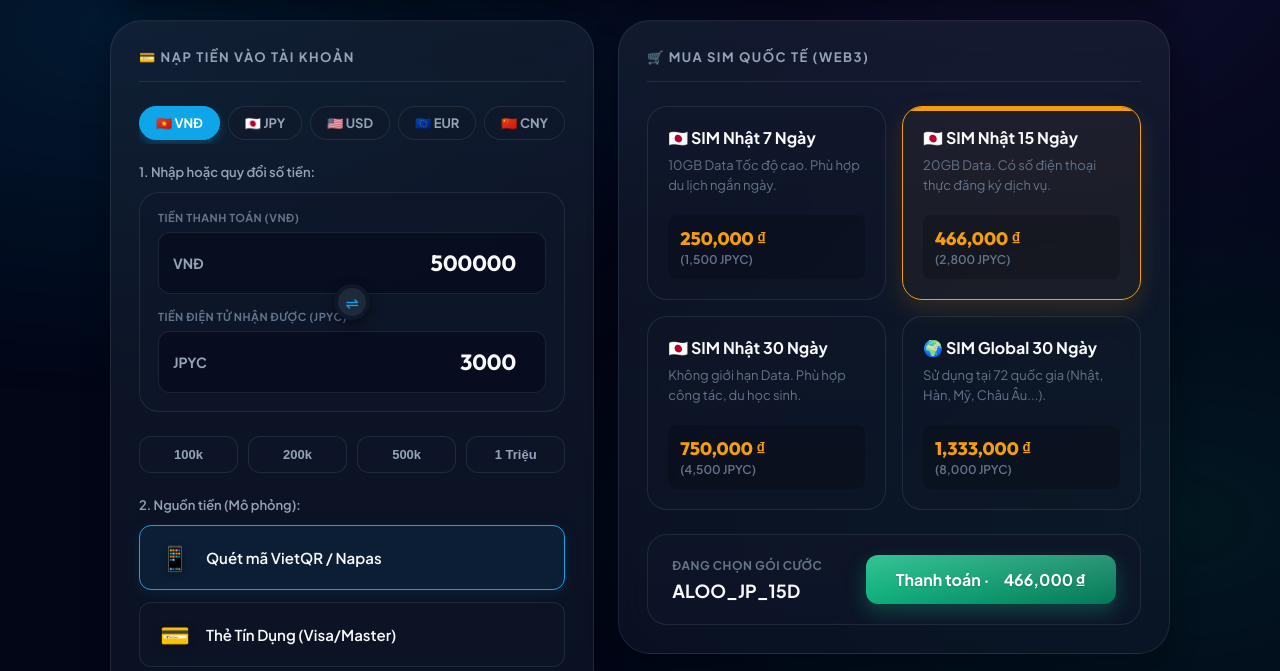
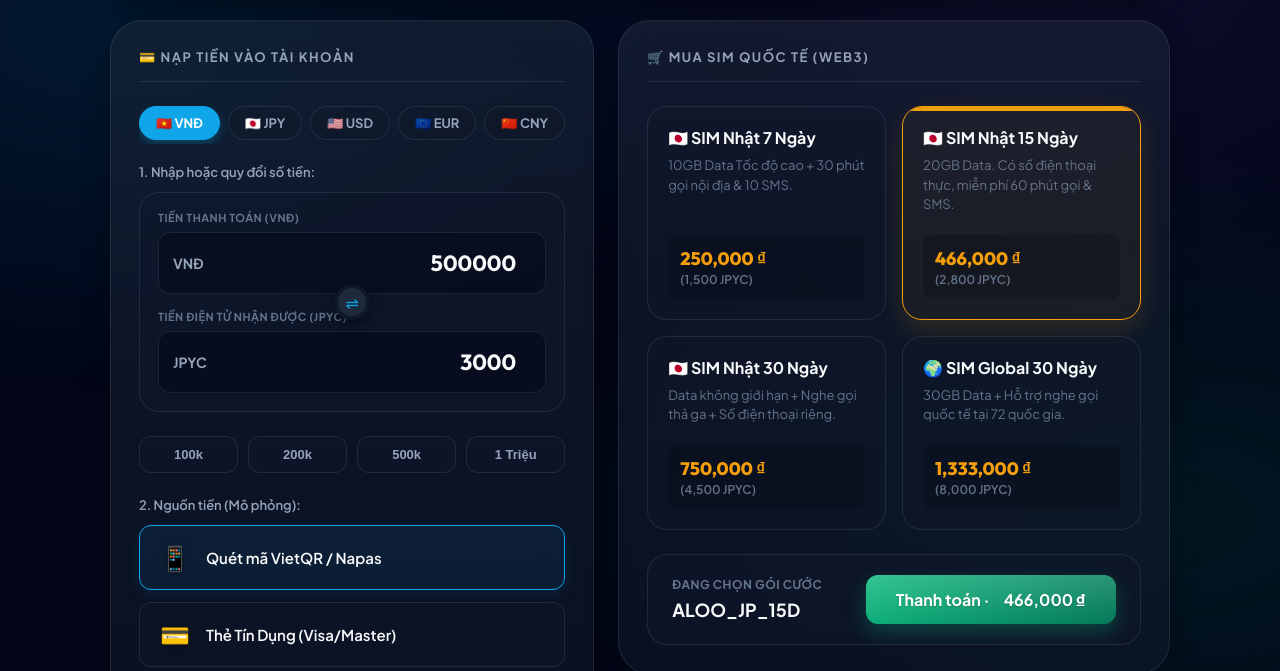
Before and after one commit to Tumiqa/First_Contract, a website: page index.html in a window 1280 px wide. Shown: the part 126-797 px from the top of the page. Drawn offline with Linux system fonts and the light colour scheme; no server answers.

Commit message:
feat: Update SIM package descriptions to include voice and SMS

```diff
--- a/index.html
+++ b/index.html
@@ -284,7 +284,7 @@
                     <div class="product-item" onclick="selectProduct('ALOO_JP_7D', 1500, this)">
                         <div>
                             <div class="product-name">🇯🇵 SIM Nhật 7 Ngày</div>
-                            <div class="product-desc">10GB Data Tốc độ cao. Phù hợp du lịch ngắn ngày.</div>
+                            <div class="product-desc">10GB Data Tốc độ cao + 30 phút gọi nội địa & 10 SMS.</div>
                         </div>
                         <div class="price-tag">
                             <span class="price-vnd">250,000 ₫</span>
@@ -294,7 +294,7 @@
                     <div class="product-item selected" onclick="selectProduct('ALOO_JP_15D', 2800, this)">
                         <div>
                             <div class="product-name">🇯🇵 SIM Nhật 15 Ngày</div>
-                            <div class="product-desc">20GB Data. Có số điện thoại thực đăng ký dịch vụ.</div>
+                            <div class="product-desc">20GB Data. Có số điện thoại thực, miễn phí 60 phút gọi & SMS.</div>
                         </div>
                         <div class="price-tag">
                             <span class="price-vnd">466,000 ₫</span>
@@ -304,7 +304,7 @@
                     <div class="product-item" onclick="selectProduct('ALOO_JP_30D', 4500, this)">
                         <div>
                             <div class="product-name">🇯🇵 SIM Nhật 30 Ngày</div>
-                            <div class="product-desc">Không giới hạn Data. Phù hợp công tác, du học sinh.</div>
+                            <div class="product-desc">Data không giới hạn + Nghe gọi thả ga + Số điện thoại riêng.</div>
                         </div>
                         <div class="price-tag">
                             <span class="price-vnd">750,000 ₫</span>
@@ -314,7 +314,7 @@
                     <div class="product-item" onclick="selectProduct('ALOO_GLOBAL', 8000, this)">
                         <div>
                             <div class="product-name">🌍 SIM Global 30 Ngày</div>
-                            <div class="product-desc">Sử dụng tại 72 quốc gia (Nhật, Hàn, Mỹ, Châu Âu...).</div>
+                            <div class="product-desc">30GB Data + Hỗ trợ nghe gọi quốc tế tại 72 quốc gia.</div>
                         </div>
                         <div class="price-tag">
                             <span class="price-vnd">1,333,000 ₫</span>
```
